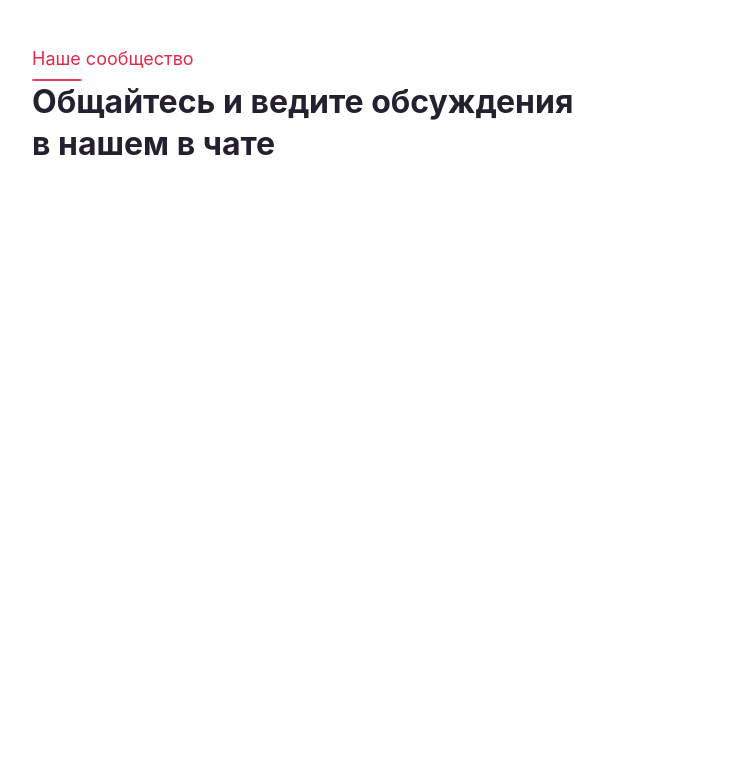
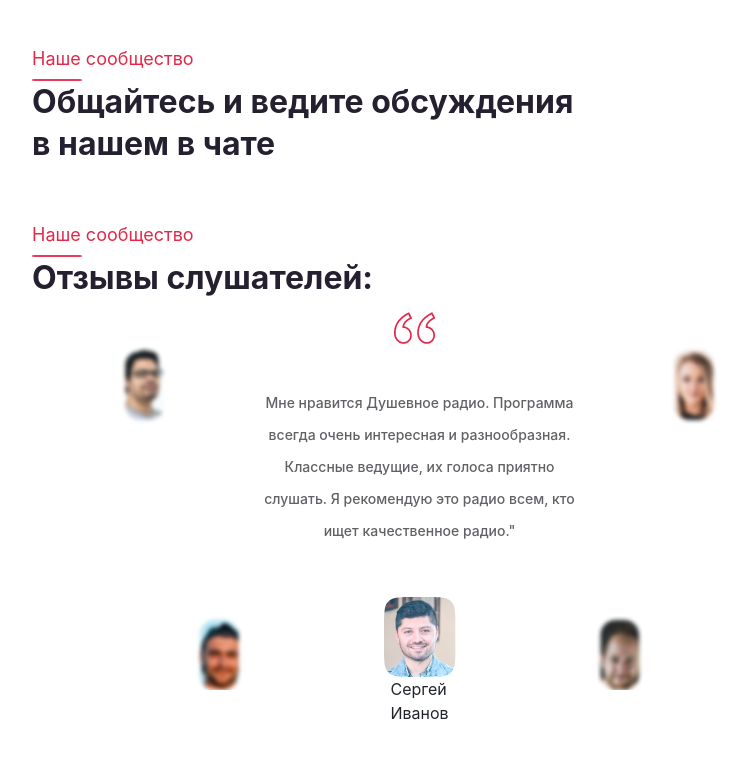
Before and after one commit to Lonviser/radio, a website: page src/index.html in a window 1280 px wide. Shown: the part 1931-2690 px from the top of the page, without its empty margins (428-1175 px from the left). Before the commit the page ends 2194 px from the top, so only its background shows below. Drawn offline with nearby package versions, Linux system fonts and the light colour scheme; files that its build step writes are made by us from their sources; a script that the page names is missing.

Commit message:
add feedback section

```diff
--- a/src/index.html
+++ b/src/index.html
@@ -191,6 +191,27 @@
                             </div>
                      </section>
 
+                     <section class="feedback">
+                        <h3 class="heading__title">Наше сообщество</h3>
+                        <div class="heading__hr"> </div>
+                        <h3 class="heading__title32">
+                            Отзывы слушателей:
+                        </h3>
+
+                        <div class="feedback__block">
+                            <div class="feedback__txt">Мне нравится Душевное радио. Программа всегда очень интересная и разнообразная. Классные ведущие, их голоса приятно слушать. Я рекомендую это радио всем, кто ищет качественное  радио."
+                            </div>
+                            <div class="feedback__descr">
+                                <img src="./img/man.png" alt="">
+                                <div class="feedback__name">
+                                    Сергей <br> Иванов
+                                </div>
+                            </div>
+                        </div>
+                     </section>
+
+                    <section class="about"></section>
+
                     </main>
                 </div>
             </div>
--- /dev/null
+++ b/src/sass/blocks/_feedback.scss
@@ -0,0 +1,31 @@
+.feedback{
+    margin-top:50px;
+    &__block{
+        margin: 0 auto;
+        background-image: url('../../img/reviews.png') ;
+        background-repeat: no-repeat;
+        height: 383px;
+        max-width: 600px;
+        width: 100%;
+    }
+    &__txt{
+        max-width: 313px;
+        font-weight: 500;
+        font-size: 14px;
+        line-height: 32px;
+        /* or 229% */
+        text-align: center;
+        color: #636066;
+        margin: 0 auto;
+        padding-top: 80px;
+    }
+    &__descr{
+        display: flex;
+        align-items: center;
+        justify-content: center;
+        align-content: center;
+        flex-direction: column;
+        margin-top: 50px;
+
+    }
+}
--- a/src/sass/blocks/_header.scss
+++ b/src/sass/blocks/_header.scss
@@ -21,7 +21,7 @@
         font-family: 'Caveat';
         font-style: normal;
         font-weight: 400;
-        font-size: 2.15vw;
+        font-size: 1.6vw;
         color: #FFFFFF;
     }
 }
--- a/src/sass/style.scss
+++ b/src/sass/style.scss
@@ -52,3 +52,5 @@
 @import 'blocks/heading';
 @import 'blocks/info';
 @import 'blocks/community';
+@import 'blocks/feedback';
+@import 'blocks/about';
```
Also changed, not shown: dist/css/style.min.css, dist/img/man.png (added), dist/img/reviews.png (added), dist/index.html, src/img/man.png (added), src/img/reviews.png (added), src/sass/blocks/_about.scss (added).
